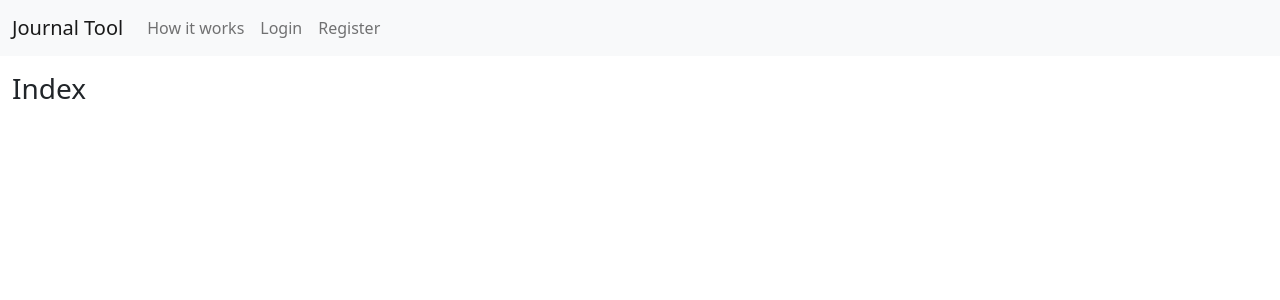
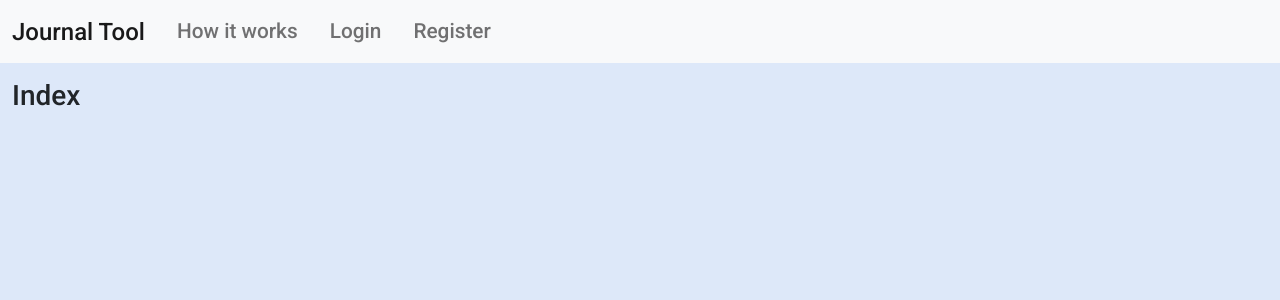
Before and after one commit to MitulMistry/journal-tool, a Django app: page / in a window 1280 px wide. Shown: the top 300 px of the page. Run offline with Django 3.2, Linux system fonts and the light colour scheme.

Commit message:
Add basic styles for forms and layout

```diff
--- a/journal/static/journal/styles.css
+++ b/journal/static/journal/styles.css
@@ -1,5 +1,82 @@
 /* Custom application styles */
+
+@import url('https://fonts.googleapis.com/css2?family=Roboto:wght@400;500&display=swap');
+
+body {
+    background-color: #dde8f9;
+    font-family: 'Roboto', sans-serif;
+}
 
 .body {
     padding-top: 1rem;
 }
+
+.bg-light2 {
+    background-color: white;
+}
+
+.rounded-3 {
+	border-radius: 2rem !important;
+}
+
+.navbar {
+	padding-top: 0;
+	padding-bottom: 0;
+}
+
+.navbar-brand {
+    font-weight: 500;
+    font-size: 1.5rem;
+}
+
+.navbar-expand-lg .navbar-nav .nav-link {
+    padding-top: 1rem;
+    padding-bottom: 1rem;
+    padding-left: 1rem;
+    padding-right: 1rem;
+}
+
+.nav-link {
+    font-weight: 500;
+    font-size: 1.3rem;
+}
+
+.navbar-light .navbar-nav .nav-link:focus, .navbar-light .navbar-nav .nav-link:hover {
+	color: rgba(0,0,0,.7);
+    background-color: #ededf2;
+}
+
+.form-control {
+	/* border: 2px solid #ced4da; */
+    border: 2px solid #d2dae7;
+	border-radius: .75rem;
+}
+
+.form-label {
+    font-weight: 500;
+}
+
+.btn-primary {
+    border-radius: 50rem;
+    padding: .5rem 2rem;
+    background-color: #52cac9;
+    border-color: #52cac9;
+    font-weight: 700;
+}
+
+.btn-primary:hover {
+	background-color: #42b4b4;
+	border-color: #42b4b4;
+}
+
+.btn-check:active + .btn-primary, .btn-check:checked + .btn-primary, .btn-primary.active, .btn-primary:active, .show > .btn-primary.dropdown-toggle {
+	background-color: #3aa5a5;
+	border-color: #3aa5a5;
+}
+
+.btn-check:focus + .btn-primary, .btn-primary:focus {
+	color: #fff;
+	background-color: #42b4b4;
+	border-color: #42b4b4;
+	box-shadow: 0 0 0 .25rem rgba(49, 222, 253, 0.5);
+}
```
